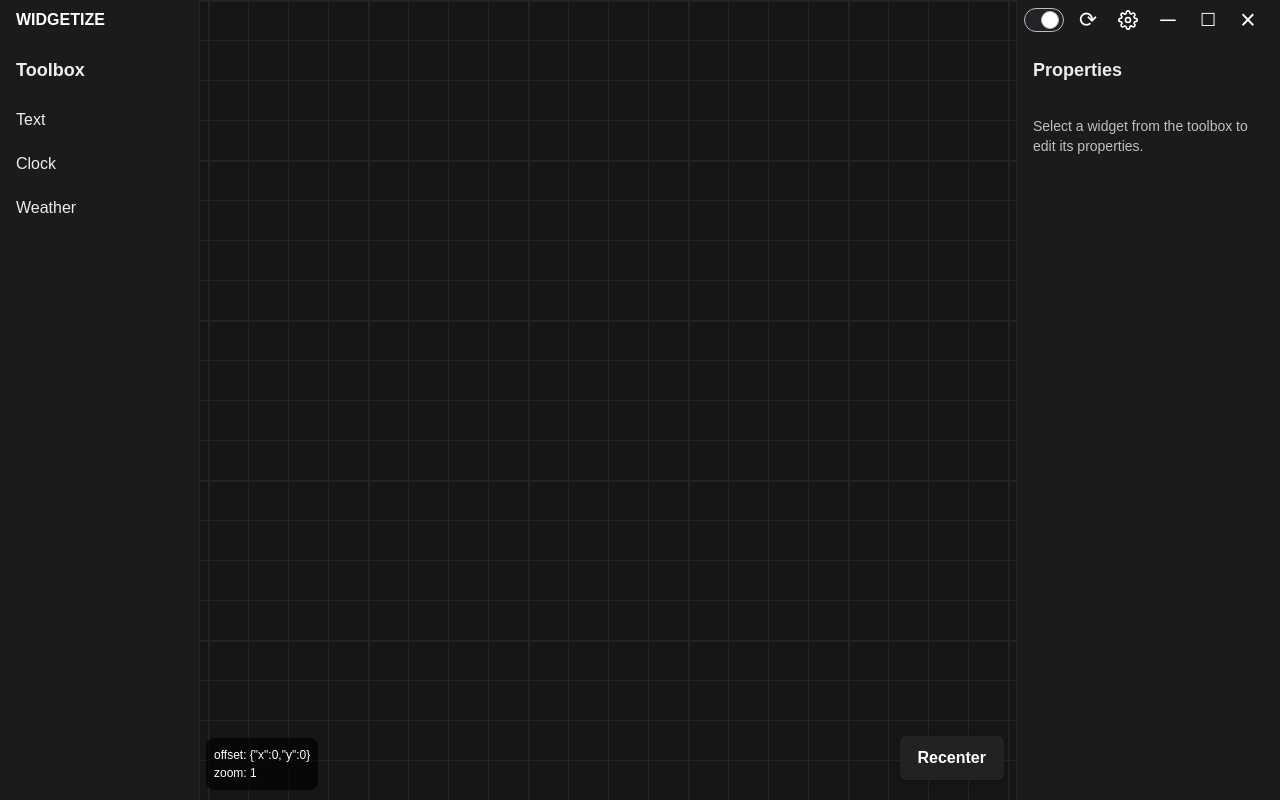
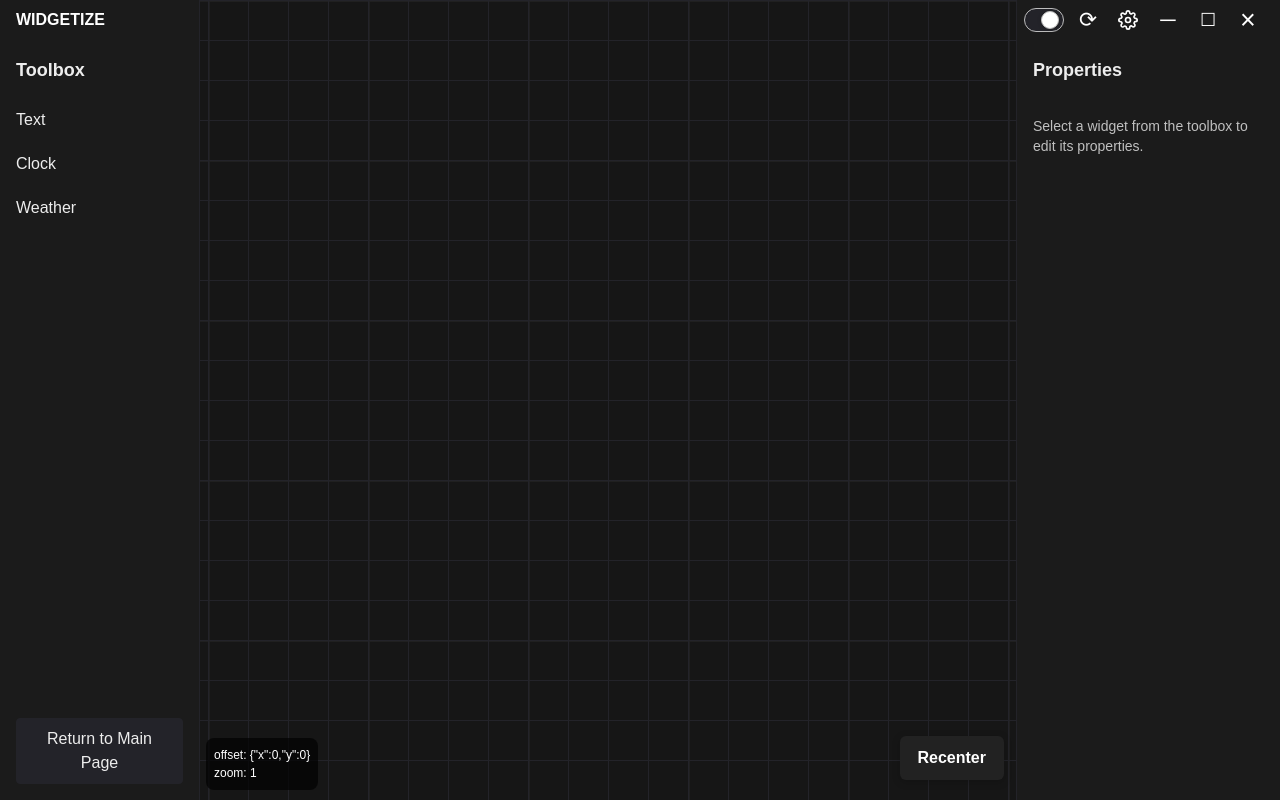
Before and after one commit to llotze/modular-widget-builder, a Next.js app: page /editor in a window 1280 px wide. Built offline with nearby package versions, Linux system fonts and the light colour scheme.

Commit message:
added dashboard return button

```diff
--- a/src/app/editor/page.tsx
+++ b/src/app/editor/page.tsx
@@ -1,6 +1,6 @@
 "use client";
 import React, { useRef, useState } from "react";
-
+import { useRouter } from "next/navigation";
 
 const TOOLBOX_ITEMS = [
   { type: "text", label: "Text" },
@@ -17,6 +17,7 @@ export default function WidgetBuilderCanvas() {
   const gridRef = useRef<HTMLDivElement>(null);
   const offsetRef = useRef({ x: 0, y: 0 });
   const dragStartRef = useRef<{ x: number; y: number } | null>(null);
+  const router = useRouter();
 
   const GRID_SIZE = 10000 + 2 * 40; // Add 2 columns (right) and 2 rows (bottom), each 40px
 
@@ -279,7 +280,7 @@ export default function WidgetBuilderCanvas() {
 
       {/* Toolbox (fixed left) */}
       <aside
-        className="fixed top-0 left-0 h-full w-50 border-r z-10"
+        className="fixed top-0 left-0 h-full w-50 border-r z-10 flex flex-col"
         style={{
           background: "var(--color-bg-main)", // lighter than grid for dark mode
           borderColor: "var(--color-border)",
@@ -306,6 +307,13 @@ export default function WidgetBuilderCanvas() {
             </li>
           ))}
         </ul>
+        <div className="flex-grow" />
+        <button
+          className="m-4 mt-auto px-4 py-2 rounded bg-[var(--color-bg-accent)] text-[var(--color-text-main)] border border-[var(--color-border)] hover:bg-[var(--color-border)] transition"
+          onClick={() => router.push("/")}
+        >
+          Return to Main Page
+        </button>
       </aside>
 
       {/* Properties Panel (fixed right) */}
```
